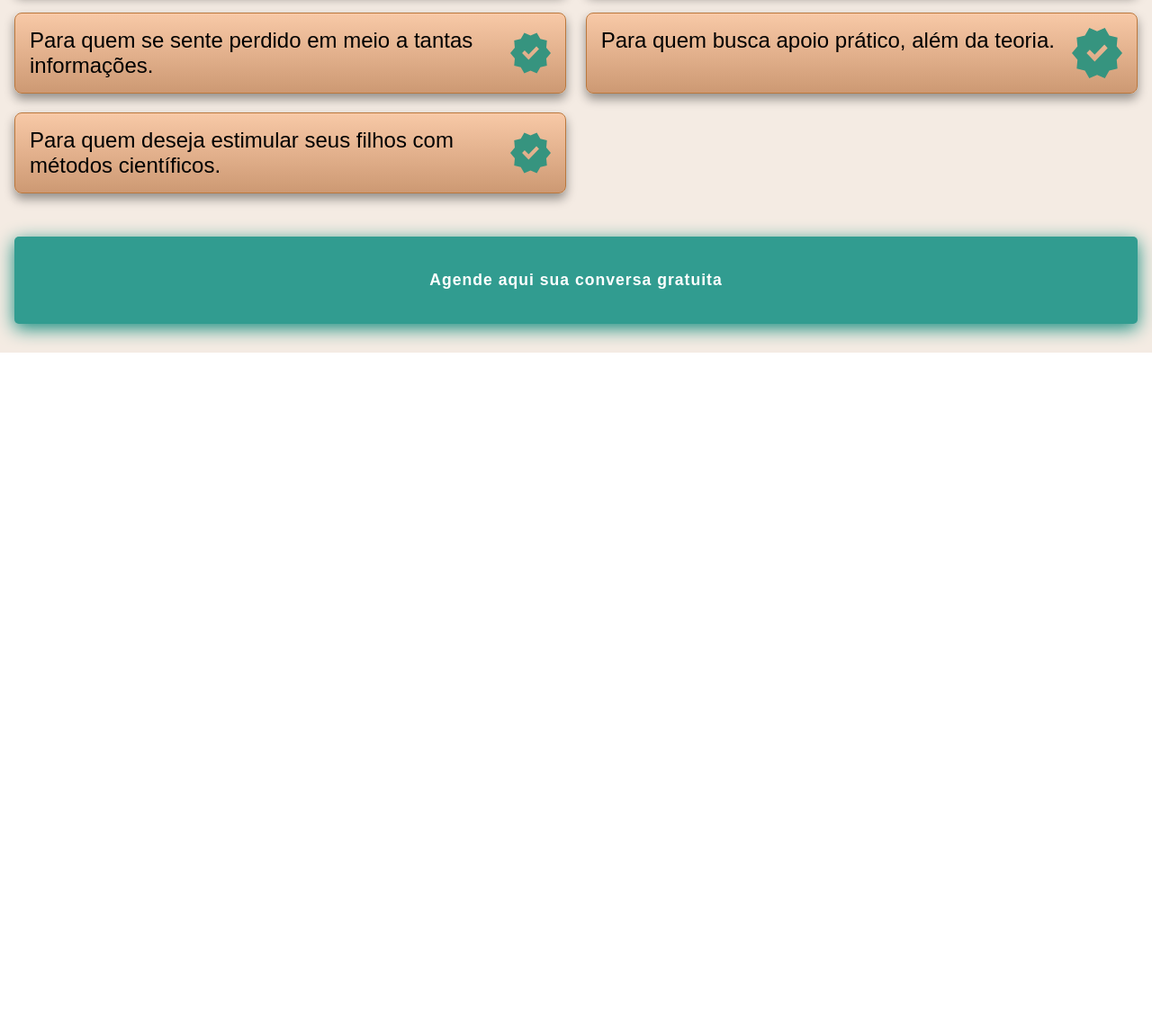
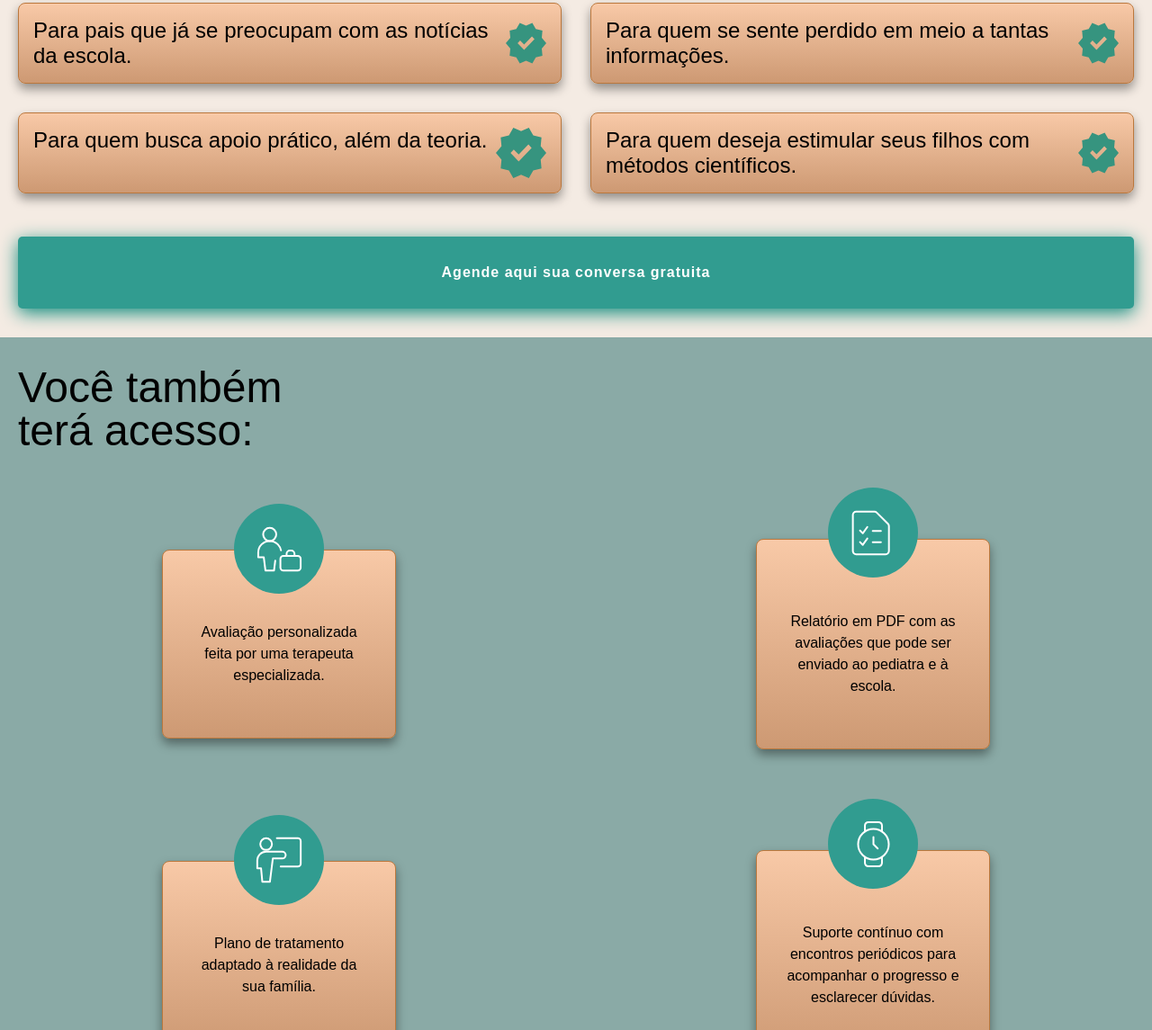
Before and after one commit to giolazzareschi/maju-website, a plain HTML site: page index.html in a window 1280 px wide. Shown: the part 1655-2800 px from the top of the page at 90% size. Before the commit the page ends 2047 px from the top, so only its background shows below. Drawn offline with Linux system fonts and the light colour scheme; a web font is replaced by a local one.

Commit message:
Video area and items area

```diff
--- a/index.css
+++ b/index.css
@@ -19,7 +19,7 @@ body {
 }
 
 h1 {
-  font-size: 250%;
+  font-size: 300%;
   line-height: 100%;
   font-weight: 400;
 }
@@ -29,7 +29,7 @@ h1 {
 }
 
 .centralize {
-  max-width: 1600px;
+  max-width: 1240px;
   margin: 0 auto;
 }
 
@@ -72,8 +72,8 @@ h1 {
 }
 
 .btn-large {
-  font-size: 110% !important;
-  padding: 1.25em 2em;
+  font-size: 100% !important;
+  padding: 1em 1.5em;
 }
 
 .btn-small {
@@ -249,7 +249,7 @@ h1 {
 
 .video-banner {
   background-color: var(--caquiMedium);
-  padding: 2em 1em;
+  padding: 4em 1em;
 }
 
 .video-banner h1 {
@@ -305,7 +305,7 @@ h1 {
   display: grid;
   grid-template-rows: 1fr;
   grid-template-columns: 1fr 1fr;
-  gap: 16pt;
+  gap: 2em;
 }
 
 .who-banner .grid-items-who .who-item {
@@ -336,6 +336,69 @@ h1 {
 
 /* who banner: end */
 
+/* access banner: start */
+
+.access-banner {
+  background-color: #8aaaa6;
+  padding: 2em 1em;
+}
+
+.access-banner .access-grid-items {
+  padding: 5em 0;
+  width: 100%;
+  display: grid;
+  grid-template-rows: 1fr;
+  grid-template-columns: 1fr 1fr;
+  gap: 5em;
+}
+
+.access-banner .access-grid-items .access-grid-item {
+  padding: 1em 0;
+  display: flex;
+  align-items: center;
+  justify-content: center;
+}
+
+.access-banner .access-grid-items .access-grid-item-centralizer {
+  position: relative;
+  border-radius: 8px;
+  border: 1px solid #bb783d;
+  background: linear-gradient(#f8c9a7, #cd9973);
+  box-shadow: 0px 6px 12px 0 rgba(0, 0, 0, 0.4);
+  display: flex;
+  padding: 79px 30px 57px 30px;
+  gap: 0.25em;
+  font-family: var(--fontSecondary);
+  line-height: 150%;
+  text-align: center;
+  font-size: 100%;
+  max-width: 260px;
+}
+
+.access-banner .access-grid-items .access-grid-item-centralizer .circle-icon {
+  background-color: var(--greenMedium);
+  color: white;
+  border-radius: 100%;
+  width: 100px;
+  height: 100px;
+  position: absolute;
+  top: -25%;
+  left: 0;
+  right: 0;
+  margin: auto;
+  display: flex;
+  align-items: center;
+  justify-content: center;
+}
+
+@media screen and (max-width: 980px) {
+  .access-banner .access-grid-items {
+    grid-template-columns: 1fr;
+  }
+}
+
+/* access banner: end */
+
 /* whatsapp floating icon: start */
 
 .whatsapp-floating-icon {
--- a/index.html
+++ b/index.html
@@ -97,12 +97,6 @@
           </div>
 
           <div class="who-item">
-            <div class="text-line">Para quem se sente perdido em
-              meio a tantas informações.</div>
-            <img src="./images/check.svg" />
-          </div>
-
-          <div class="who-item">
             <div class="text-line">Para quem busca apoio prático,
               além da teoria.</div>
             <img src="./images/check.svg" />
@@ -112,6 +106,64 @@
             <div class="text-line">Para quem deseja estimular
               seus filhos com métodos científicos.</div>
             <img src="./images/check.svg" />
+          </div>
+
+        </div>
+
+        <button class="btn btn-large btn-whats btn-green-shadow">Agende aqui sua conversa gratuita</button>
+
+      </div>
+    </div>
+
+    <div class="access-banner">
+      <div class="centralize">
+        <h1>Você também<br />terá acesso:</h1>
+
+        <div class="access-grid-items">
+
+          <div class="access-grid-item">
+            <div class="access-grid-item-centralizer">
+              <div class="circle-icon">
+                <img src="./images/icon1.svg" />
+              </div>
+              Avaliação personalizada feita por uma terapeuta especializada.
+            </div>
+          </div>
+
+          <div class="access-grid-item">
+            <div class="access-grid-item-centralizer">
+              <div class="circle-icon">
+                <img src="./images/icon2.svg" />
+              </div>
+              Relatório em PDF com as avaliações que pode ser enviado ao pediatra e à escola.
+            </div>
+          </div>
+
+          <div class="access-grid-item">
+            <div class="access-grid-item-centralizer">
+              <div class="circle-icon">
+                <img src="./images/icon3.svg" />
+              </div>
+              Plano de tratamento adaptado à realidade da sua família.
+            </div>
+          </div>
+
+          <div class="access-grid-item">
+            <div class="access-grid-item-centralizer">
+              <div class="circle-icon">
+                <img src="./images/icon4.svg" />
+              </div>
+              Suporte contínuo com encontros periódicos para acompanhar o progresso e esclarecer dúvidas.
+            </div>
+          </div>
+
+          <div class="access-grid-item">
+            <div class="access-grid-item-centralizer">
+              <div class="circle-icon">
+                <img src="./images/icon5.svg" />
+              </div>
+              Diário online para registrar o dia a dia, monitorado pela terapeuta.
+            </div>
           </div>
 
         </div>
```
Also changed, not shown: images/icon1.svg (added), images/icon2.svg (added), images/icon3.svg (added), images/icon4.svg (added), images/icon5.svg (added).
